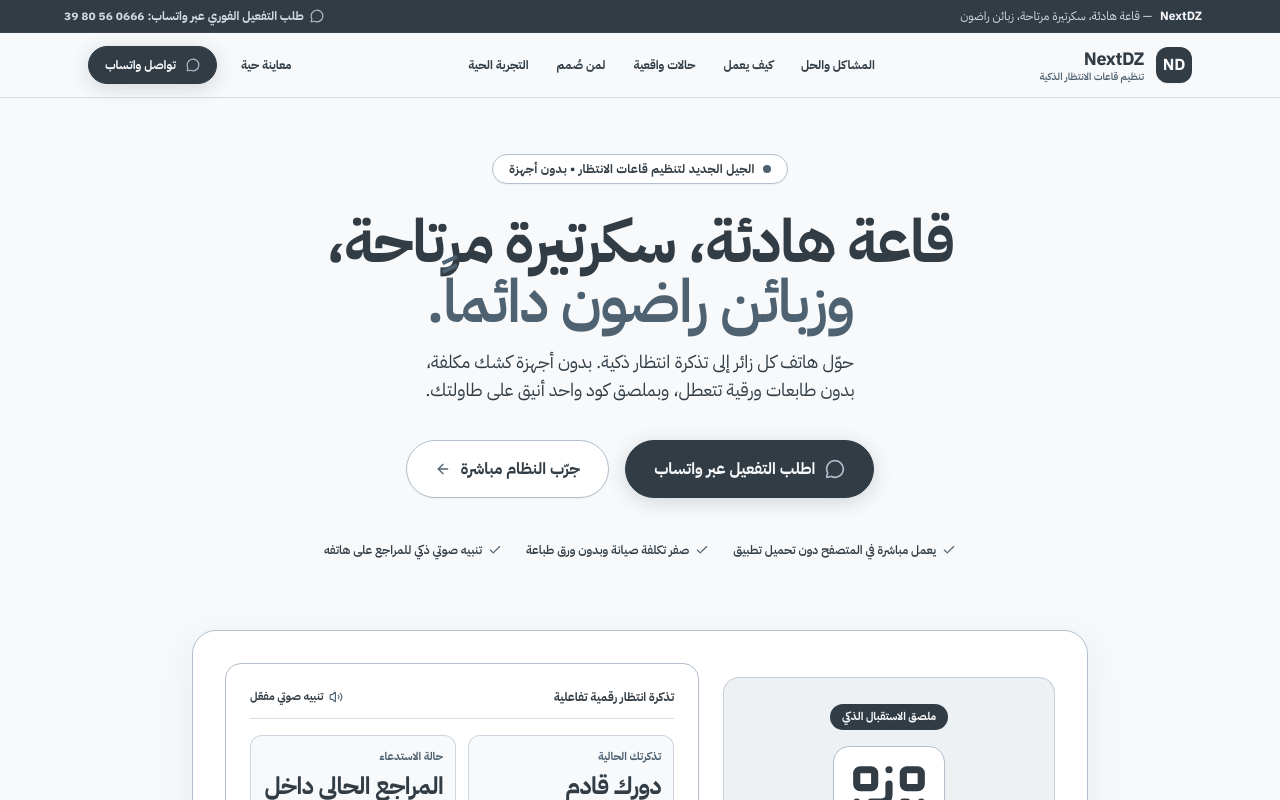
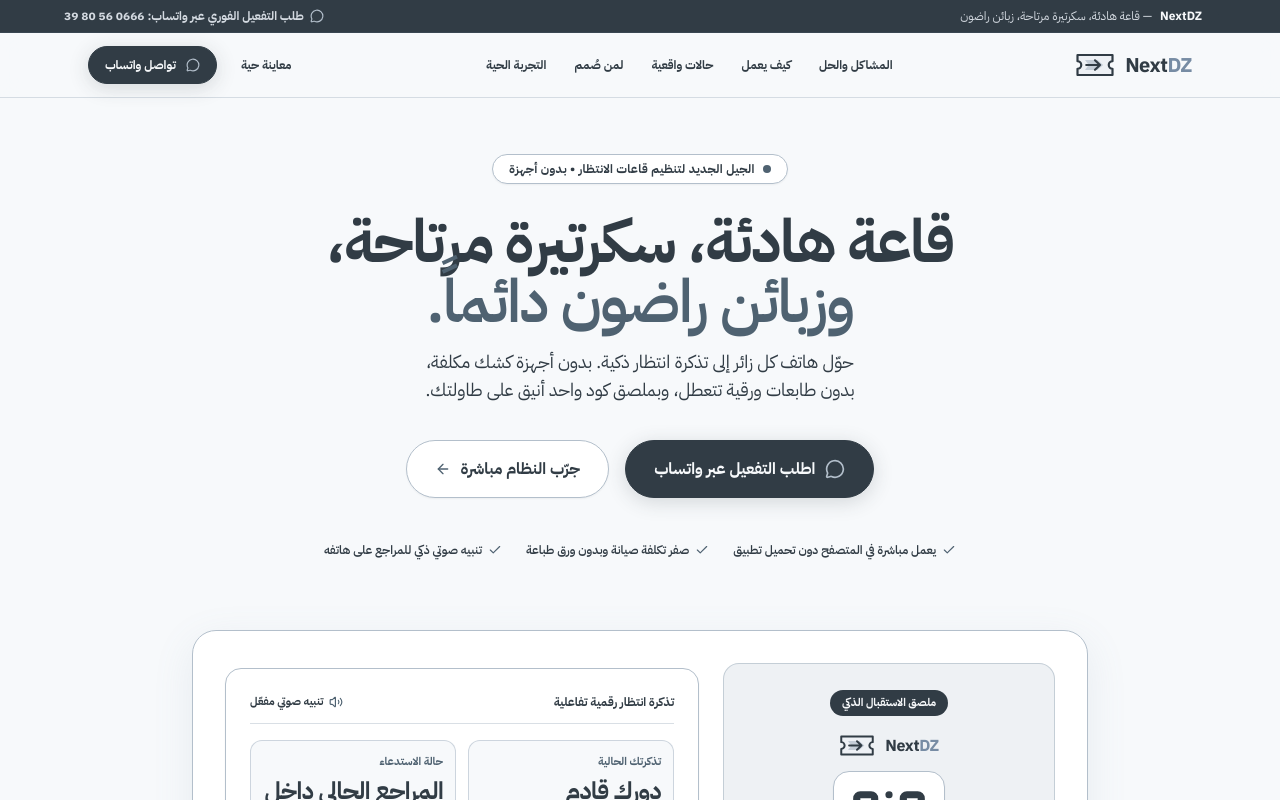
Before and after one commit to amir-lebbaz/smart-queue-system, a Next.js app: page / in a window 1280 px wide. Shown: the top 800 px of the page. Built offline with nearby package versions, Linux system fonts and the light colour scheme.

Commit message:
feat(brand): update brand logo surgically across navbar, hero, and footer with queue ticket mark

```diff
--- a/src/app/page.tsx
+++ b/src/app/page.tsx
@@ -21,6 +21,7 @@ import KineticHeroReveal from '@/components/landing/KineticHeroReveal';
 import BeforeAfterComparison from '@/components/landing/BeforeAfterComparison';
 import ScenarioTabs from '@/components/landing/ScenarioTabs';
 import MagneticButton from '@/components/landing/MagneticButton';
+import NextDZLogo from '@/components/NextDZLogo';
 
 const PHONE_NUMBER = '0666 56 80 39';
 const WHATSAPP_URL = 'https://wa.me/213666568039?text=مرحباً،%20أريد%20تفعيل%20نظام%20NextDZ%20لقاعة%20الانتظار%20لدي';
@@ -69,14 +70,18 @@ export default function Home() {
       <header className="sticky top-0 z-40 bg-[#f7f9fb]/90 backdrop-blur-md border-b border-[#b3bfcb]/50 transition-all">
         <div className="max-w-6xl mx-auto px-4 sm:px-6 h-16 sm:h-18 flex items-center justify-between">
 
-          {/* Brand Wordmark */}
-          <a href="#" className="flex items-center gap-2.5 sm:gap-3 group">
-            <div className="w-8 h-8 sm:w-9 sm:h-9 rounded-xl bg-[#313c45] text-[#f7f9fb] flex items-center justify-center font-bold text-sm sm:text-base shadow-sm group-hover:bg-[#232b32] transition">
-              ND
-            </div>
-            <div className="flex flex-col text-right">
-              <span className="text-base sm:text-lg font-bold tracking-tight text-[#313c45]">NextDZ</span>
-              <span className="text-[10px] text-[#4f6271] -mt-1 font-semibold">تنظيم قاعات الانتظار الذكية</span>
+          {/* Brand Logo & Wordmark */}
+          <a href="#" className="inline-block group" aria-label="NextDZ الصفحة الرئيسية">
+            <div className="flex items-center gap-2.5" dir="ltr">
+              <svg width="40" height="26" viewBox="0 0 64 40" fill="none" xmlns="http://www.w3.org/2000/svg" aria-label="NextDZ Queue Ticket Logo">
+                <path d="M4 4H60V14C56.686 14 54 16.686 54 20C54 23.314 56.686 26 60 26V36H4V26C7.314 26 10 23.314 10 20C10 16.686 7.314 14 4 14V4Z" stroke="#313c45" strokeWidth="3.5" strokeLinejoin="round" fill="#eef1f5"/>
+                <path d="M16 12H36L45 20L36 28H16L22 20L16 12Z" fill="#778ca4" fillOpacity="0.35"/>
+                <path d="M18 20H40M40 20L32 12.5M40 20L32 27.5" stroke="#313c45" strokeWidth="3.5" strokeLinecap="round" strokeLinejoin="round"/>
+              </svg>
+              <span className="text-xl font-bold tracking-tight">
+                <span style={{ color: '#313c45' }}>Next</span>
+                <span style={{ color: '#778ca4' }}>DZ</span>
+              </span>
             </div>
           </a>
 
@@ -127,9 +132,12 @@ export default function Home() {
             <div className="grid grid-cols-1 md:grid-cols-12 gap-6 items-center">
 
               {/* The Physical Stand (Right in RTL) */}
-              <div className="md:col-span-5 bg-[#eef1f4] rounded-2xl p-6 border border-[#b3bfcb]/70 text-center space-y-4">
+              <div className="md:col-span-5 bg-[#eef1f4] rounded-2xl p-6 border border-[#b3bfcb]/70 text-center space-y-3.5">
                 <div className="inline-block px-3 py-1 rounded-full bg-[#313c45] text-[#f7f9fb] text-[11px] font-bold">
                   ملصق الاستقبال الذكي
+                </div>
+                <div className="flex items-center justify-center pt-1" dir="ltr">
+                  <NextDZLogo width={36} height={23} textSize="text-base" />
                 </div>
                 <div className="w-24 h-24 sm:w-28 sm:h-28 mx-auto bg-[#ffffff] rounded-2xl p-3 border border-[#b3bfcb] flex items-center justify-center shadow-sm">
                   <QrCode className="w-full h-full text-[#313c45]" />
@@ -492,8 +500,20 @@ export default function Home() {
 
           {/* Brand Mark and Copyright */}
           <div className="pt-12 sm:pt-16 mt-12 sm:mt-16 border-t border-[#4f6271]/40 flex flex-col sm:flex-row items-center justify-between gap-4 text-xs font-medium text-[#d5dbe2]">
-            <div className="flex items-center gap-2">
-              <span className="font-bold text-sm text-[#f7f9fb]">NextDZ</span>
+            <div className="flex flex-wrap items-center gap-3 justify-center sm:justify-start">
+              <div className="bg-[#eef1f5] px-2.5 py-1 rounded-xl shadow-sm">
+                <div className="flex items-center gap-2" dir="ltr">
+                  <svg width="34" height="22" viewBox="0 0 64 40" fill="none" xmlns="http://www.w3.org/2000/svg" aria-label="NextDZ Queue Ticket Logo">
+                    <path d="M4 4H60V14C56.686 14 54 16.686 54 20C54 23.314 56.686 26 60 26V36H4V26C7.314 26 10 23.314 10 20C10 16.686 7.314 14 4 14V4Z" stroke="#313c45" strokeWidth="3.5" strokeLinejoin="round" fill="#eef1f5"/>
+                    <path d="M16 12H36L45 20L36 28H16L22 20L16 12Z" fill="#778ca4" fillOpacity="0.35"/>
+                    <path d="M18 20H40M40 20L32 12.5M40 20L32 27.5" stroke="#313c45" strokeWidth="3.5" strokeLinecap="round" strokeLinejoin="round"/>
+                  </svg>
+                  <span className="text-base font-bold tracking-tight">
+                    <span style={{ color: '#313c45' }}>Next</span>
+                    <span style={{ color: '#778ca4' }}>DZ</span>
+                  </span>
+                </div>
+              </div>
               <span>— قاعة هادئة، سكرتيرة مرتاحة، زبائن راضون.</span>
             </div>
 
--- /dev/null
+++ b/src/components/NextDZLogo.tsx
@@ -0,0 +1,53 @@
+import React from 'react';
+
+interface NextDZLogoProps {
+  className?: string;
+  width?: number;
+  height?: number;
+  textSize?: string;
+}
+
+export default function NextDZLogo({
+  className = '',
+  width = 40,
+  height = 26,
+  textSize = 'text-xl',
+}: NextDZLogoProps) {
+  return (
+    <div className={`flex items-center gap-2.5 select-none ${className}`} dir="ltr">
+      <svg
+        width={width}
+        height={height}
+        viewBox="0 0 64 40"
+        fill="none"
+        xmlns="http://www.w3.org/2000/svg"
+        aria-label="NextDZ Queue Ticket Logo"
+        className="shrink-0"
+      >
+        <path
+          d="M4 4H60V14C56.686 14 54 16.686 54 20C54 23.314 56.686 26 60 26V36H4V26C7.314 26 10 23.314 10 20C10 16.686 7.314 14 4 14V4Z"
+          stroke="#313c45"
+          strokeWidth="3.5"
+          strokeLinejoin="round"
+          fill="#eef1f5"
+        />
+        <path
+          d="M16 12H36L45 20L36 28H16L22 20L16 12Z"
+          fill="#778ca4"
+          fillOpacity="0.35"
+        />
+        <path
+          d="M18 20H40M40 20L32 12.5M40 20L32 27.5"
+          stroke="#313c45"
+          strokeWidth="3.5"
+          strokeLinecap="round"
+          strokeLinejoin="round"
+        />
+      </svg>
+      <span className={`${textSize} font-bold tracking-tight leading-none`}>
+        <span style={{ color: '#313c45' }}>Next</span>
+        <span style={{ color: '#778ca4' }}>DZ</span>
+      </span>
+    </div>
+  );
+}
```
